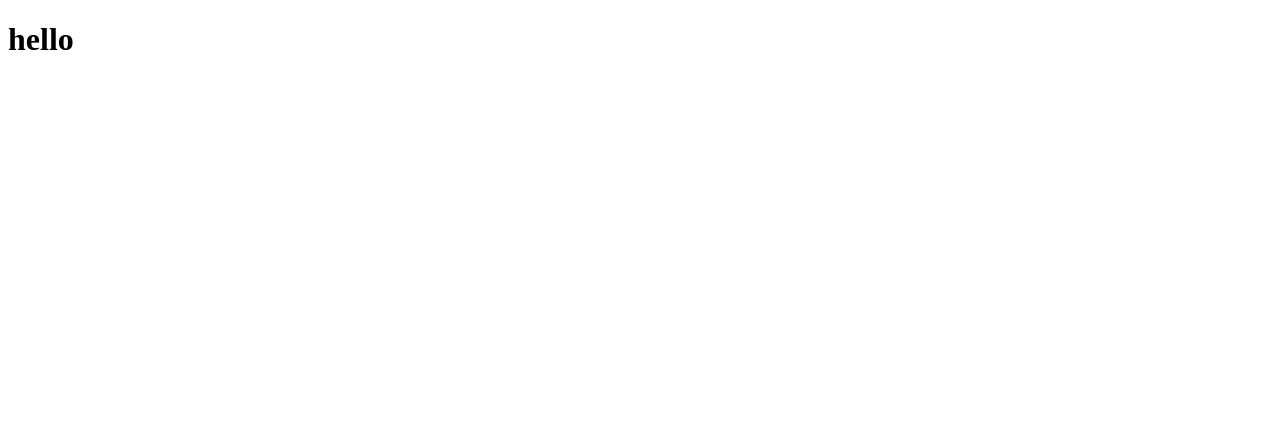
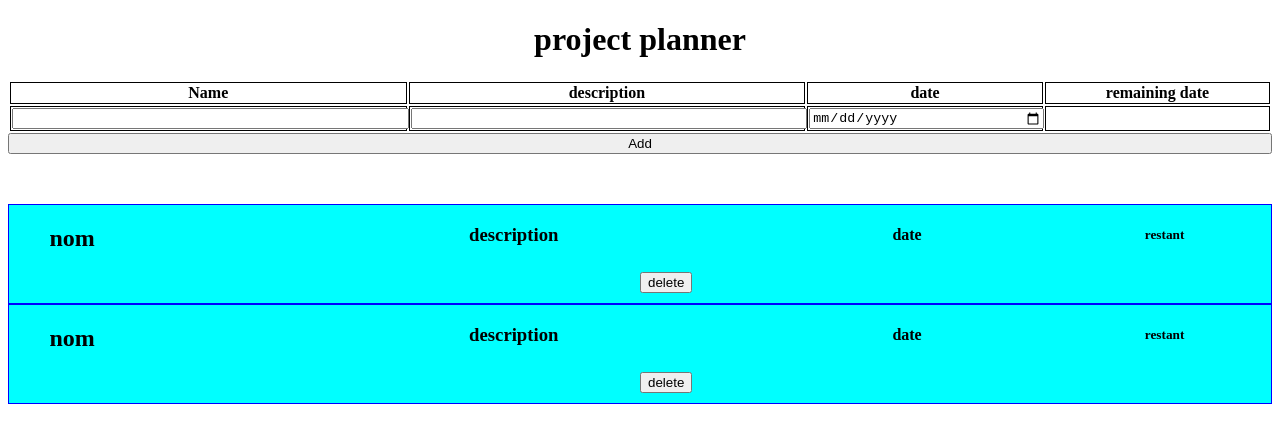
Before and after one commit to Ozcanemre04/project-planner, a plain HTML site: page index.html in a window 1280 px wide. Drawn offline with Linux system fonts and the light colour scheme.

Commit message:
html css

```diff
--- a/index.html
+++ b/index.html
@@ -9,6 +9,61 @@
     <link rel="stylesheet" href="./style.css">
 </head>
 <body>
-    <h1>hello</h1>
+    <h1>project planner</h1>
+
+     <table>
+         <tr>
+     <th>Name</th>
+     <th>description</th>
+     <th>date</th>
+     <th>remaining date</th>
+         </tr>
+
+             <tr>
+             <td>
+
+    <input type="text" name="name" class="name">
+        </td>
+
+    <td>
+
+        <input type="text" name="description" class="description">
+    </td>
+
+    <td>
+        <input type="date"  min="2022-09-05" max="2024-12-31" class="date">
+
+    </td>
+
+    <td><p class="remaining"></p></td>
+
+
+
+
+</tr>
+</table>
+<button class="add">Add</button>
+
+<section class="container">
+<section class="sectionchild">
+<div>
+<h2>nom</h2>
+<h3>description</h3>
+<h4>date</h4>
+<h5>restant</h5>
+</div>
+<button class="delete">delete</button>
+</section>
+<section class="sectionchild">
+<div>
+<h2>nom</h2>
+<h3>description</h3>
+<h4>date</h4>
+<h5>restant</h5>
+</div>
+<button class="delete">delete</button>
+</section>
+
+</section>
 </body>
 </html>
--- a/script.js
+++ b/script.js
@@ -0,0 +1,20 @@
+let name = document.querySelector('.name')
+let description = document.querySelector('.description')
+let date = document.querySelector('.date')
+let add = document.querySelector('.add')
+let remaining=document.querySelector('.remaining')
+
+
+
+let now = new Date()
+
+
+
+
+function createtodo(){
+    console.log("hello");
+}
+
+
+
+add.addEventListener('click',createtodo)
--- a/style.css
+++ b/style.css
@@ -0,0 +1,37 @@
+table{
+    width: 100%;
+}
+
+tr, td,th{
+    border: 1px solid black;
+}
+
+input{
+    width: 99%;
+}
+
+.add{
+    width: 100%;
+}
+.container{
+ background-color: aqua;
+ margin-top: 50px;
+
+}
+.sectionchild{
+    border: 1px solid blue;
+
+}
+
+div{
+    display: grid;
+    grid-template-columns: 10% 60% 20% 10%
+}
+h1,h2,h3{
+    text-align: center;
+}
+.delete{
+  margin-left: 50%;
+  margin-bottom: 10px;
+
+}
```
